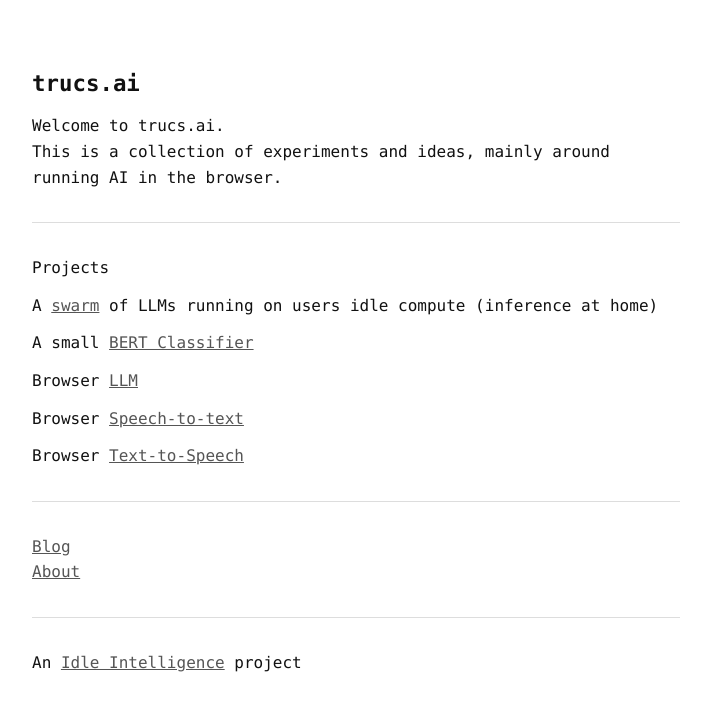
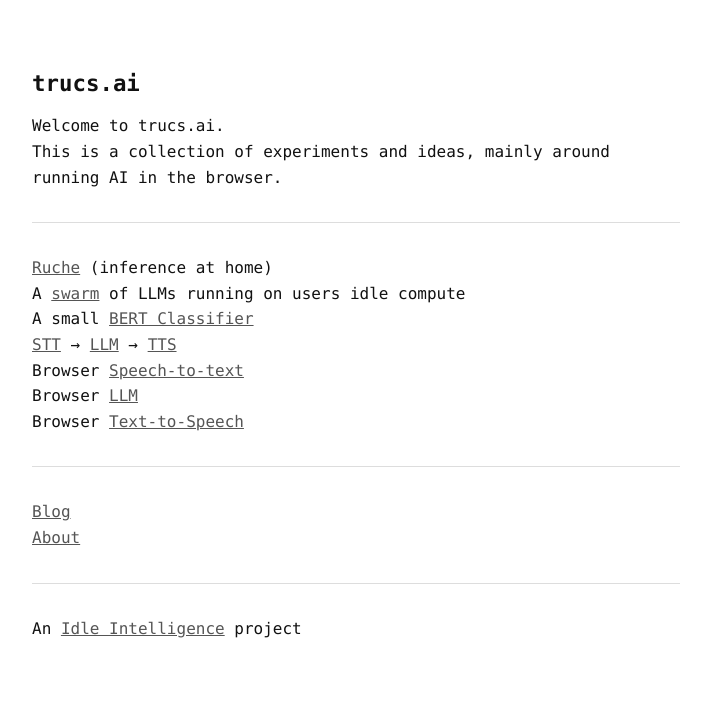
Before and after one commit to idle-intelligence/trucs.ai, a Jekyll site: the page built from index.md, in a window 1280 px wide. Shown: the top 711 px of the page, without its empty margins (284-995 px from the left). Built offline with Jekyll 4.4.1, drawn with Linux system fonts in a browser that asks for light colours.

Commit message:
Reorganize home page into Ruche and STT/LLM/TTS sections

```diff
--- a/index.md
+++ b/index.md
@@ -9,17 +9,15 @@
 This is a collection of experiments and ideas, mainly around running AI in the browser.
 
 ---
-Projects
 
-A [swarm](/swarm/) of LLMs running on users idle compute (inference at home)
+[Ruche](/swarm/) (inference at home)
+:   A [swarm](/swarm/) of LLMs running on users idle compute
+:   A small [BERT Classifier](/classifier/)
 
-A small [BERT Classifier](/classifier/)
-
-Browser [LLM](/llm/)
-
-Browser [Speech-to-text](/stt/)
-
-Browser [Text-to-Speech](/tts/)
+[STT](/stt/) → [LLM](/llm/) → [TTS](/tts/)
+:   Browser [Speech-to-text](/stt/)
+:   Browser [LLM](/llm/)
+:   Browser [Text-to-Speech](/tts/)
 
 ---
 
```
